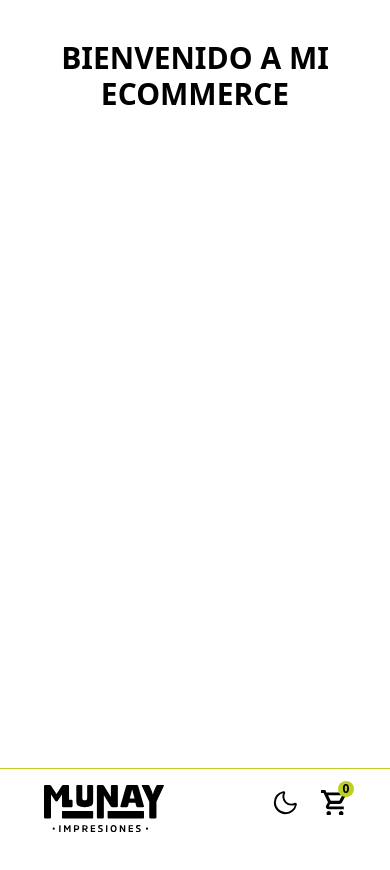
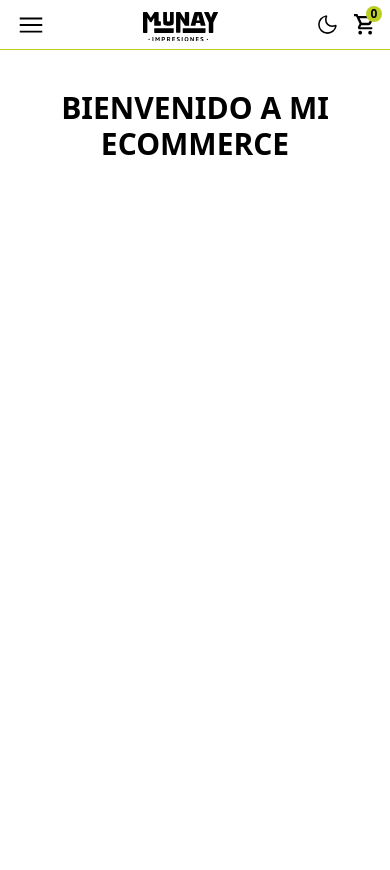
Before and after one commit to TissoniTomas/Munay-ecommerce, a React (Create React App) app: page / in a window 390 px wide. Shown: the top 870 px of the page. After the commit the page ends 844 px from the top, so only its background shows below. Built offline with nearby package versions, Linux system fonts and the light colour scheme.

Commit message:
Rediseño navbar en mobile - Responsive arreglos en iconos y medidas

```diff
--- /dev/null
+++ b/src/assets/icons/MenuSVG.jsx
@@ -0,0 +1,16 @@
+import * as React from 'react';
+
+const MenuSVG = (props) => (
+  <svg
+    xmlns="http://www.w3.org/2000/svg"
+    width={48}
+    height={48}
+    viewBox="0 -960 960 960"
+    {...props}
+  >
+    <path
+    d="M120-240v-60h720v60H120Zm0-210v-60h720v60H120Zm0-210v-60h720v60H120Z"
+    className='dark:fill-white' />
+  </svg>
+);
+export default MenuSVG;
--- /dev/null
+++ b/src/assets/icons/index.js
@@ -0,0 +1,5 @@
+export { default as CartSVG } from './CartSVG.jsx';
+export { default as DarkSVG } from './DarkSVG.jsx';
+export { default as SearchSVG } from './CartSVG.jsx';
+export { default as MenuSVG } from './MenuSVG.jsx';
+export { default as Logo } from './LogoSVG.jsx';
--- a/src/components/CartWidget.jsx
+++ b/src/components/CartWidget.jsx
@@ -1,10 +1,10 @@
 import React from 'react';
-import CartImg from '../assets/icons/CartSVG.jsx';
+import { CartSVG } from '../assets/icons';
 
 const CartWidget = ({ productsAmount }) => {
   return (
     <div>
-    <CartImg color='#fff' productsAmount={productsAmount} width={25}/>
+    < CartSVG color='#fff' productsAmount={productsAmount} className='w-[20px] sm:w-[25px]'/>
     <div className='absolute  right-[-8px] top-[-6px]'>
     <span className='flex items-center justify-center rounded-full bg-[#bdcf23] w-[15px] h-[15px] p-2 text-center text-xs font-bold'>{productsAmount}</span>
     </div>
--- a/src/components/Navbar.jsx
+++ b/src/components/Navbar.jsx
@@ -1,14 +1,16 @@
 import React, { useState } from 'react';
-import LogoImg from '../assets/img/LogoSVG.jsx';
-import DarkImg from '../assets/icons/DarkSVG.jsx';
+import { Logo, DarkSVG, MenuSVG } from '../assets/icons';
+
 import CartWidget from './CartWidget.jsx';
 
 const Navbar = () => {
   const [productsAmount, setProductsAmount] = useState(0);
+
   const Menus = [
     { title: 'INICIO' },
     { title: 'PRODUCTOS' },
     { title: 'NOSOTROS' },
+    { title: 'CONTACTO' },
   ];
 
   const handleClick = () => {
@@ -17,22 +19,23 @@ const Navbar = () => {
 
   return (
 
-    <nav className='fixed bottom-0 w-full sm:relative sm:flex sm:flex-col'>
-  <div className='flex justify-between items-center  py-3 px-11'>
-    <LogoImg color='#fff' width={120} className='mt-3' />
+    <nav className='w-full flex flex-col'>
+  <div className='flex justify-between items-center py-1 px-4 md:px-11 md:py-3 lg:px-15 lg:py-5'>
+    <MenuSVG className='w-[30px] h-[30px] mt-1 sm:hidden'/>
+    <Logo className='mt-2 w-[75px] sm:w-[120px] lg:w-[150px]' />
     <ul className='hidden sm:flex list-none'>
       {Menus.map((menu, index) => (
         <li key={index} className='flex shrink'>
-          <a className='text-lg text-black dark:text-white font-bold p-1 m-4 relative' href={`${menu.title}`}>
+          <a className=' text-black dark:text-white font-medium p-1 mr-4 mt-3  sm:text-sm md:text-lg lg:text-xl' href={`${menu.title}`}>
             {menu.title}
           </a>
         </li>
       ))}
     </ul>
 
-    <div className='flex gap-5 relative'>
+    <div className='flex gap-3.5 relative mt-1'>
       <button onClick={handleClick}>
-      <DarkImg width={31} />
+      <DarkSVG className='w-[25px] md:w-[31px]' />
       </button>
       <button onClick={() => setProductsAmount(productsAmount + 1)}>
       <CartWidget productsAmount={productsAmount} />
@@ -40,8 +43,8 @@ const Navbar = () => {
     </div>
 </div>
 
-  <div className='fixed bottom-[75px]  mt-2 w-full sm:relative sm:bottom-0 sm:flex sm:justify-center'>
-    <hr className='w-full h-[1px] sm:w-[93%] sm:h-[3px] bg-[#bdcf23] border-0' />
+  <div className='w-full flex justify-center mt-1 md:mt-3 lg:mt-1'>
+    <hr className='w-full h-[1px] sm:w-[93%] sm:h-[3px] lg:w-[97%] bg-[#bdcf23] border-0' />
   </div>
   </nav>
 
```
Also changed, not shown: src/assets/icons/LogoSVG.jsx (renamed from src/assets/img/LogoSVG.jsx).
